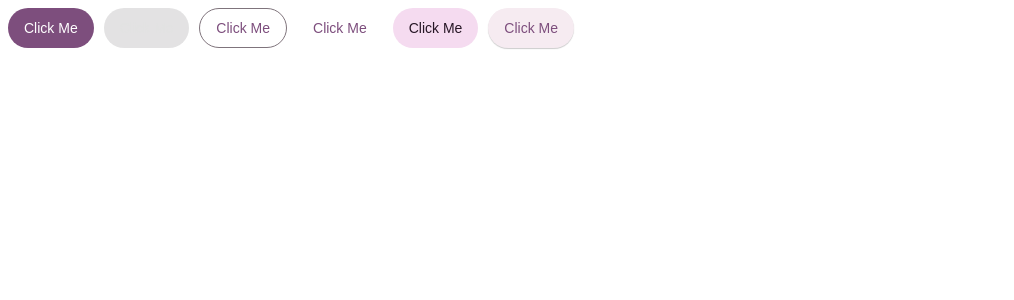
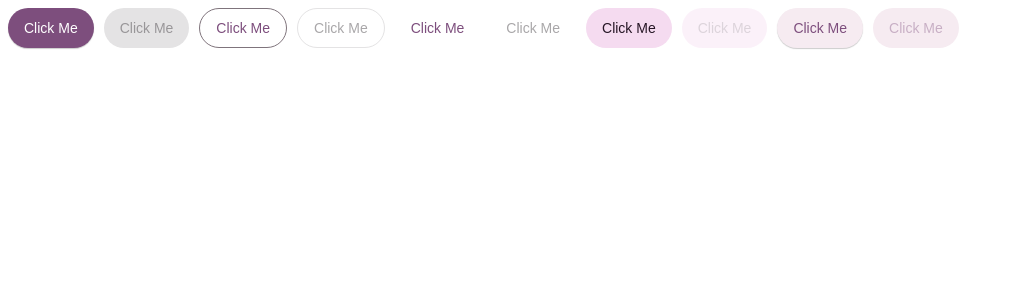
Before and after one commit to yelyty/material-components, a React (Vite) app: page / in a window 1280 px wide. Shown: the top 300 px of the page, without its empty margins (0-1014 px from the left). Built offline with nearby package versions, Linux system fonts and the light colour scheme.

Commit message:
Fix disabled styles for buttons

```diff
--- a/src/App.tsx
+++ b/src/App.tsx
@@ -23,6 +23,18 @@ function App() {
           onClick={() => alert("Button clicked")}
         />
         <Button
+          disabled
+          variant="outlined"
+          label="Click Me"
+          onClick={() => alert("Button clicked")}
+        />
+        <Button
+          variant="text"
+          label="Click Me"
+          onClick={() => alert("Button clicked")}
+        />
+        <Button
+          disabled
           variant="text"
           label="Click Me"
           onClick={() => alert("Button clicked")}
@@ -33,6 +45,18 @@ function App() {
           onClick={() => alert("Button clicked")}
         />
         <Button
+          disabled
+          variant="tonal"
+          label="Click Me"
+          onClick={() => alert("Button clicked")}
+        />
+        <Button
+          variant="elevated"
+          label="Click Me"
+          onClick={() => alert("Button clicked")}
+        />
+        <Button
+          disabled
           variant="elevated"
           label="Click Me"
           onClick={() => alert("Button clicked")}
--- a/src/components/Button/Button.styles.tsx
+++ b/src/components/Button/Button.styles.tsx
@@ -1,16 +1,6 @@
 // Button.styles.ts
 import { css, Theme } from "@emotion/react";
 import { ButtonVariant } from "./Button.types";
-
-const toRgba = (color: string, alpha: number) => {
-  const rgb = color.replace("rgb(", "").replace(")", "").split(",");
-  console.log(rgb);
-  if (rgb.length !== 3) {
-    throw new Error("Invalid color format");
-  }
-  console.log(`rgba(${rgb[0]}, ${rgb[1]}, ${rgb[2]}, ${alpha})`);
-  return `rgba(${rgb[0]}, ${rgb[1]}, ${rgb[2]}, ${alpha})`;
-};
 
 // Shared button styles
 export const baseButtonStyles = (theme: Theme) => css`
@@ -42,31 +32,47 @@ export const variantStyles = (
     case "filled":
       return css`
         background-color: ${disabled
-          ? theme.color.onSurface
+          ? `rgb(228, 227, 228)`
           : theme.color.primary};
-        color: ${disabled
-          ? toRgba(theme.color.onSurface, 0.38)
-          : theme.color.onPrimary};
-        opacity: ${disabled ? 0.12 : 1};
+        color: ${disabled ? theme.color.onSurface : theme.color.onPrimary};
+        box-shadow: ${disabled
+          ? theme.elevation.level0
+          : theme.elevation.level1};
+
+        ${!disabled &&
+        css`
           &:hover {
             box-shadow: ${theme.elevation.level1};
           }
+          &:focus {
+            outline: 2px solid ${theme.color.secondary};
+            outline-offset: 2px;
+            opacity: ${theme.stateLayer.focus};
+          }
+        `}
       `;
     case "outlined":
       return css`
         background-color: transparent;
-        border: 1px solid ${theme.color.outline};
+        border: 1px solid
+          ${disabled ? "rgb(228, 227, 228)" : theme.color.outline};
         color: ${disabled ? theme.color.onSurface : theme.color.primary};
+
+        ${!disabled &&
+        css`
           &:hover {
             background-color: ${theme.color.primary};
             color: ${theme.color.onPrimary};
           }
+        `}
       `;
     case "text":
       return css`
         background-color: transparent;
         color: ${disabled ? theme.color.onSurface : theme.color.primary};
-        opacity: ${disabled ? 0.38 : 1};
+
+        ${!disabled &&
+        css`
           &:hover {
             color: ${theme.color.primary};
           }
@@ -75,19 +81,51 @@ export const variantStyles = (
             outline-offset: 2px;
             opacity: ${theme.stateLayer.focus};
           }
+        `}
       `;
     case "tonal":
       return css`
         background-color: ${theme.color.secondaryContainer};
         color: ${theme.color.onSecondaryContainer};
+        opacity: ${disabled ? 0.38 : 1};
       `;
     case "elevated":
       return css`
         background-color: ${theme.color.surfaceContainer};
         color: ${theme.color.primary};
-        box-shadow: ${theme.elevation.level1};
+        box-shadow: ${disabled
+          ? theme.elevation.level0
+          : theme.elevation.level1};
       `;
     default:
       return css``;
   }
 };
+
+// Button label style
+export const labelStyles = (variant: ButtonVariant, disabled: boolean) => {
+  switch (variant) {
+    case "filled":
+      return css`
+        opacity: ${disabled ? 0.38 : 1};
+      `;
+    case "outlined":
+      return css`
+        opacity: ${disabled ? 0.38 : 1};
+      `;
+    case "text":
+      return css`
+        opacity: ${disabled ? 0.38 : 1};
+      `;
+    case "tonal":
+      return css`
+        opacity: ${disabled ? 0.38 : 1};
+      `;
+    case "elevated":
+      return css`
+        opacity: ${disabled ? 0.38 : 1};
+      `;
+    default:
+      return css``;
+  }
+};
--- a/src/components/Button/Button.tsx
+++ b/src/components/Button/Button.tsx
@@ -1,7 +1,7 @@
 /** @jsxImportSource @emotion/react */
 import { css, useTheme } from "@emotion/react";
 import React from "react";
-import { baseButtonStyles, variantStyles } from "./Button.styles";
+import { baseButtonStyles, labelStyles, variantStyles } from "./Button.styles";
 import { ButtonVariant } from "./Button.types";
 
 interface ButtonProps {
@@ -29,7 +29,13 @@ const Button: React.FC<ButtonProps> = ({
       disabled={disabled}
       aria-disabled={disabled}
     >
-      {label}
+      <span
+        css={css`
+          ${labelStyles(variant, disabled)};
+        `}
+      >
+        {label}
+      </span>
     </button>
   );
 };
```
Lines whose indentation alone changed are shown as unchanged.
